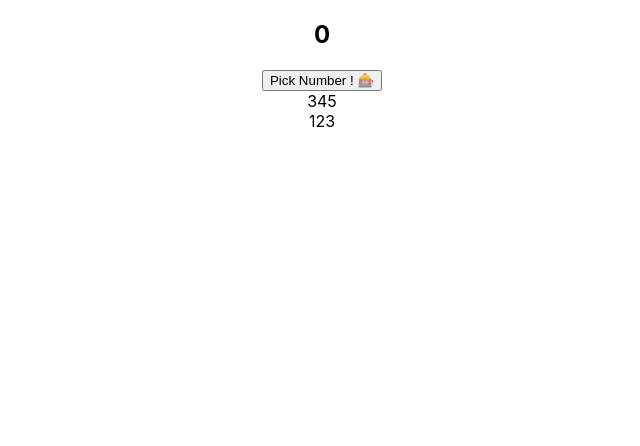
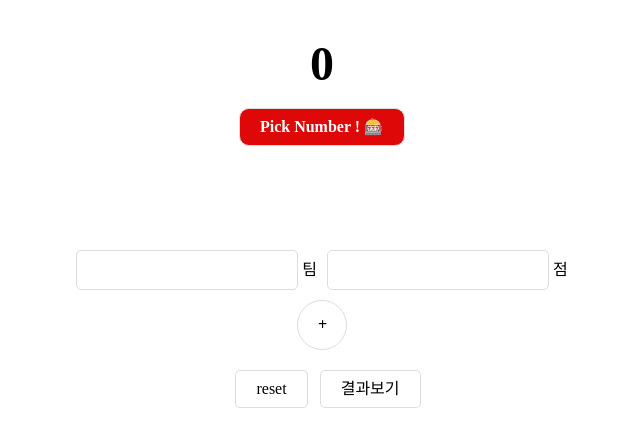
Before and after one commit to hyyrim/value-day, a React (Create React App) app: page / in a window 1280 px wide. Shown: the top 446 px of the page, without its empty margins (318-958 px from the left). Built offline with nearby package versions, Linux system fonts and the light colour scheme.

Commit message:
add function and modify css

```diff
--- a/src/App.tsx
+++ b/src/App.tsx
@@ -1,17 +1,46 @@
 import './App.css';
-import {RandomNumberPicker} from "./RandomNumberPicker";
-import {ScoreInputForm} from "./ScoreInputForm";
-import {RankingResult} from "./RankingResult";
+import { RandomNumberPicker } from './RandomNumberPicker';
+import { ScoreInputForm } from './ScoreInputForm';
+import { RankingResult } from './RankingResult';
+import { useState } from 'react';
+
+export interface TeamInfo {
+    name: string;
+    score: number | string;
+}
 
 function App() {
+    const [scores, setScores] = useState<TeamInfo[]>([{ name: '', score: '' }]);
+
+    const addInput = () => {
+        setScores([...scores, { name: '', score: '' }]);
+    };
+
+    const setTeamName = (index: number, name: string) => {
+        const updatedScores = scores.map((team, idx) => (idx === index ? { ...team, name } : team));
+        setScores(updatedScores);
+    };
+
+    const setTeamScore = (index: number, score: number) => {
+        const updatedScores = scores.map((team, idx) =>
+            idx === index ? { ...team, score } : team,
+        );
+        setScores(updatedScores);
+    };
+
     return (
         <div className="App">
             <section>
                 <RandomNumberPicker />
             </section>
             <section>
-        <ScoreInputForm/>
-        <RankingResult/>
+                <ScoreInputForm
+                    addInput={addInput}
+                    setTeamName={setTeamName}
+                    setTeamScore={setTeamScore}
+                    scores={scores}
+                />
+                <RankingResult />
             </section>
         </div>
     );
--- a/src/RandomNumberPicker.tsx
+++ b/src/RandomNumberPicker.tsx
@@ -1,16 +1,42 @@
-import {useState} from "react";
+import { useState } from 'react';
+import styled from 'styled-components';
 
 const MIN_NUMBER = 1;
 const MAX_NUMBER = 999;
 
 export const RandomNumberPicker = () => {
     const [randomNumber, setRandomNumber] = useState<number>(0);
-const generateRandomNumber = () => {
-    setRandomNumber(Math.floor(Math.random() * MAX_NUMBER) + MIN_NUMBER)
-}
+    const generateRandomNumber = () => {
+        setRandomNumber(Math.floor(Math.random() * MAX_NUMBER) + MIN_NUMBER);
+    };
 
-    return <div>
-        <h1>{randomNumber}</h1>
-        <button onClick={generateRandomNumber}>Pick Number ! 🎰</button>
-    </div>
-}
+    return (
+        <Container>
+            <RandomNumber>{randomNumber}</RandomNumber>
+            <Button onClick={generateRandomNumber}>Pick Number ! 🎰</Button>
+        </Container>
+    );
+};
+
+const Container = styled.div`
+    width: 880px;
+    height: 150px;
+    margin: 0 auto;
+    padding: 40px;
+`;
+
+const RandomNumber = styled.h1`
+    font-size: 48px;
+    font-weight: bold;
+`;
+
+const Button = styled.button`
+    padding: 10px 20px;
+    margin-top: 20px;
+    border: 1px solid #ddd;
+    border-radius: 10px;
+    font-size: 16px;
+    font-weight: 600;
+    background-color: #df0809;
+    color: #fff;
+`;
--- a/src/RankingResult.tsx
+++ b/src/RankingResult.tsx
@@ -1,3 +1,22 @@
+import styled from 'styled-components';
+
 export const RankingResult = () => {
-    return <div>123</div>
-}
+    return (
+        <Container>
+            <Button>reset</Button>
+            <Button>결과보기</Button>
+        </Container>
+    );
+};
+
+const Container = styled.div`
+    margin-top: 20px;
+`;
+
+const Button = styled.button`
+    font-size: 16px;
+    padding: 10px 20px;
+    margin-left: 12px;
+    border: 1px solid #ddd;
+    border-radius: 5px;
+`;
--- a/src/ScoreInputForm.tsx
+++ b/src/ScoreInputForm.tsx
@@ -1,3 +1,81 @@
-export const ScoreInputForm = () => {
-    return <div>345</div>
+import React from 'react';
+import styled from 'styled-components';
+import { TeamInfo } from './App';
+
+interface IProps {
+    addInput: () => void;
+    setTeamName: (idx: number, value: string) => void;
+    setTeamScore: (idx: number, value: number) => void;
+    scores: TeamInfo[];
 }
+
+export const ScoreInputForm = (props: IProps) => {
+    const { addInput, setTeamName, setTeamScore, scores } = props;
+
+    return (
+        <Container>
+            {scores.map((team, index) => (
+                <InputWrapper key={index}>
+                    <div>
+                        <Input
+                            type="text"
+                            value={team.name}
+                            onChange={(e) => setTeamName(index, e.target.value)}
+                        />
+                        <span>팀</span>
+                    </div>
+                    <div>
+                        <Input
+                            type="numeric"
+                            value={team.score}
+                            onChange={(e) => setTeamScore(index, Number(e.target.value))}
+                        />
+                        <span>점</span>
+                    </div>
+                </InputWrapper>
+            ))}
+            <Button onClick={addInput}>
+                <span>+</span>
+            </Button>
+        </Container>
+    );
+};
+
+const Container = styled.div`
+    display: flex;
+    flex-direction: column;
+    align-items: center;
+    gap: 10px;
+    margin-top: 20px;
+`;
+
+const InputWrapper = styled.div`
+    display: flex;
+    gap: 10px;
+    align-items: center;
+`;
+
+const Input = styled.input`
+    padding: 10px;
+    font-size: 16px;
+    text-align: right;
+    border: 1px solid #ddd;
+    border-radius: 5px;
+    margin-right: 4px;
+`;
+
+const Button = styled.button`
+    padding: 10px 20px;
+    border: 1px solid #ddd;
+    width: 50px;
+    height: 50px;
+    border-radius: 100%;
+    font-weight: bold;
+    font-size: 16px;
+    cursor: pointer;
+    display: flex;
+    align-items: center;
+    span {
+        display: block;
+    }
+`;
--- a/src/index.tsx
+++ b/src/index.tsx
@@ -3,6 +3,7 @@ import ReactDOM from 'react-dom/client';
 import './index.css';
 import App from './App';
 import reportWebVitals from './reportWebVitals';
+import './reset.css';
 
 const rootElement = document.getElementById('root') as HTMLElement;
 
@@ -11,7 +12,7 @@ if (rootElement) {
     root.render(
         <React.StrictMode>
             <App />
-        </React.StrictMode>
+        </React.StrictMode>,
     );
 }
 
--- /dev/null
+++ b/src/reset.css
@@ -0,0 +1,72 @@
+/* http://meyerweb.com/eric/tools/css/reset/
+   v2.0 | 20110126
+   License: none (public domain)
+*/
+
+html, body, div, span, applet, object, iframe,
+h1, h2, h3, h4, h5, h6, p, blockquote, pre,
+a, abbr, acronym, address, big, cite, code,
+del, dfn, em, img, ins, kbd, q, s, samp,
+small, strike, strong, sub, sup, tt, var,
+b, u, i, center,
+dl, dt, dd, ol, ul, li,
+fieldset, form, label, legend,
+table, caption, tbody, tfoot, thead, tr, th, td,
+article, aside, canvas, details, embed,
+figure, figcaption, footer, header, hgroup,
+menu, nav, output, ruby, section, summary,
+time, mark, audio, video {
+    margin: 0;
+    padding: 0;
+    border: 0;
+    font-size: 100%;
+    font: inherit;
+    vertical-align: baseline;
+}
+/* HTML5 display-role reset for older browsers */
+article, aside, details, figcaption, figure,
+footer, header, hgroup, menu, nav, section {
+    display: block;
+}
+body {
+    line-height: 1;
+}
+ol, ul {
+    list-style: none;
+}
+blockquote, q {
+    quotes: none;
+}
+blockquote:before, blockquote:after,
+q:before, q:after {
+    content: '';
+    content: none;
+}
+table {
+    border-collapse: collapse;
+    border-spacing: 0;
+}
+
+input, button, textarea, select {
+    font: inherit; /* Inherit the font styles from the parent element */
+}
+button, input, select, textarea {
+    margin: 0; /* Remove the default margin */
+    padding: 0; /* Remove the default padding */
+    border: none; /* Remove the default border */
+    background: none; /* Remove the default background */
+    color: inherit; /* Inherit the color from the parent element */
+}
+button {
+    cursor: pointer; /* Set the default cursor to pointer */
+}
+
+/* Hide the spinner (up/down arrows) in number input fields */
+input[type=number] {
+    -moz-appearance: textfield; /* Firefox */
+}
+input[type=number]::-webkit-outer-spin-button,
+input[type=number]::-webkit-inner-spin-button {
+    -webkit-appearance: none; /* Chrome, Safari, Edge, Opera */
+    margin: 0;
+}
```
Also changed, not shown: package.json (+5 -2 lines), 1 other file (tests, documents, lock files or other folders). Lines whose indentation alone changed are shown as unchanged.
